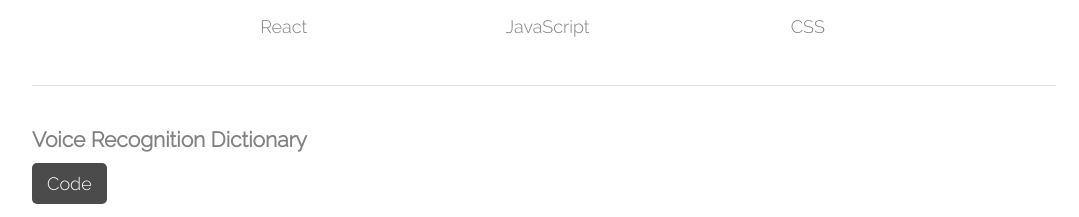
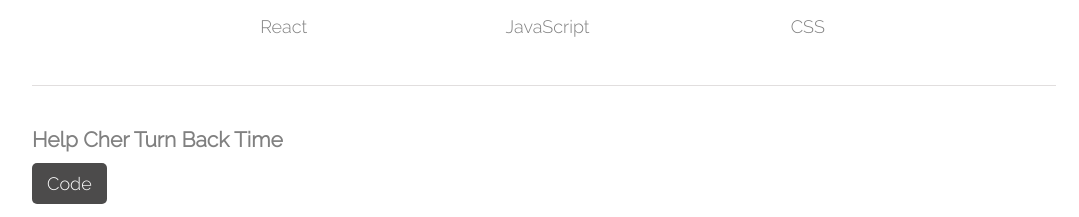
Before and after one commit to Selliott456/Portfolio, a React (Create React App) app: page / in a window 1280 px wide. Shown: the part 3262-3479 px from the top of the page, without its empty margins (96-1175 px from the left). Built offline with nearby package versions, Linux system fonts and the light colour scheme.

Commit message:
corrects title formats

```diff
--- a/src/components/Projects.js
+++ b/src/components/Projects.js
@@ -227,7 +227,7 @@ function Projects() {
         </div>
       </div>
       <div className="project">
-        <h3>Voice Recognition Dictionary</h3>{" "}
+        <h3>Help Cher Turn Back Time</h3>{" "}
         <a
           className="project__button"
           href="https://github.com/Selliott456/dictionary"
```
